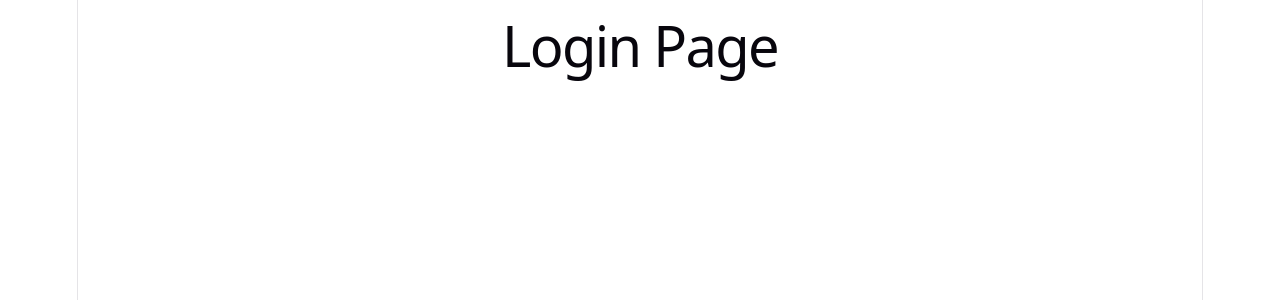
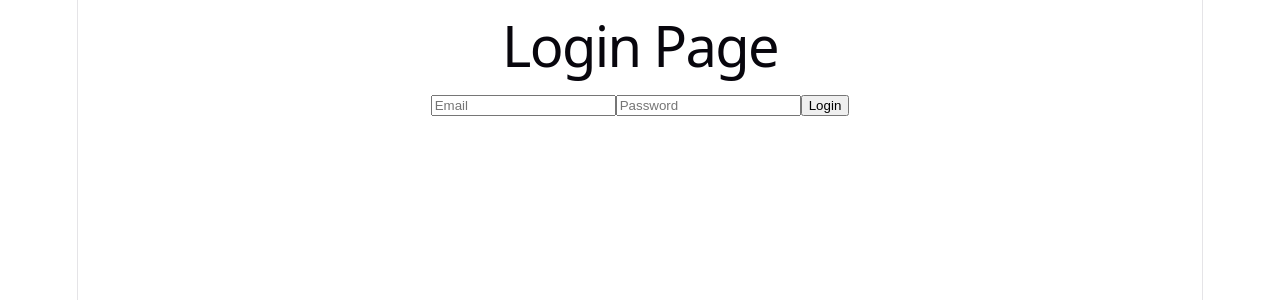
Before and after one commit to nezokuhle1-arch/airbnb-clone-admin, a React (Vite) app: page / in a window 1280 px wide. Shown: the top 300 px of the page. Built offline with nearby package versions, Linux system fonts and the light colour scheme.

Commit message:
fix: correct localStorage key, verify login flow end to end

```diff
--- a/src/pages/Login.jsx
+++ b/src/pages/Login.jsx
@@ -1,6 +1,53 @@
+import { useState } from 'react';
+import { useNavigate } from 'react-router-dom';
+import api from '../api/axios';
+
 function Login() {
+    const [email, setEmail] = useState('');
+    const [password, setPassword] = useState('');
+    const [error, setError] = useState('');
+    const navigate = useNavigate();
+
+    const handleSubmit = async (e) => {
+        e.preventDefault();
+
+        try {
+            const response = await api.post('/users/login', { email, password });
+
+            localStorage.setItem('token', response.data.token);
+            localStorage.setItem('username', response.data.username);
+            localStorage.setItem('role', response.data.role);
+
+            navigate('/listings');
+        } catch (err) {
+            setError(err.response?.data?.message || 'An error occurred');
+        }
+
+    };
+
     return (
-        <h1>Login Page</h1>
+        <form onSubmit={handleSubmit}>
+            <h1>Login Page</h1>
+            {error && <p>{error}</p>}
+
+            <input
+                type="email"
+                value={email}
+                onChange={(e) => setEmail(e.target.value)}
+                placeholder="Email"
+                required
+            />
+
+            <input
+                type="password"
+                value={password}
+                onChange={(e) => setPassword(e.target.value)}
+                placeholder="Password"
+                required
+            />
+
+            <button type="submit">Login</button>
+        </form>
     );
 }
 
```
